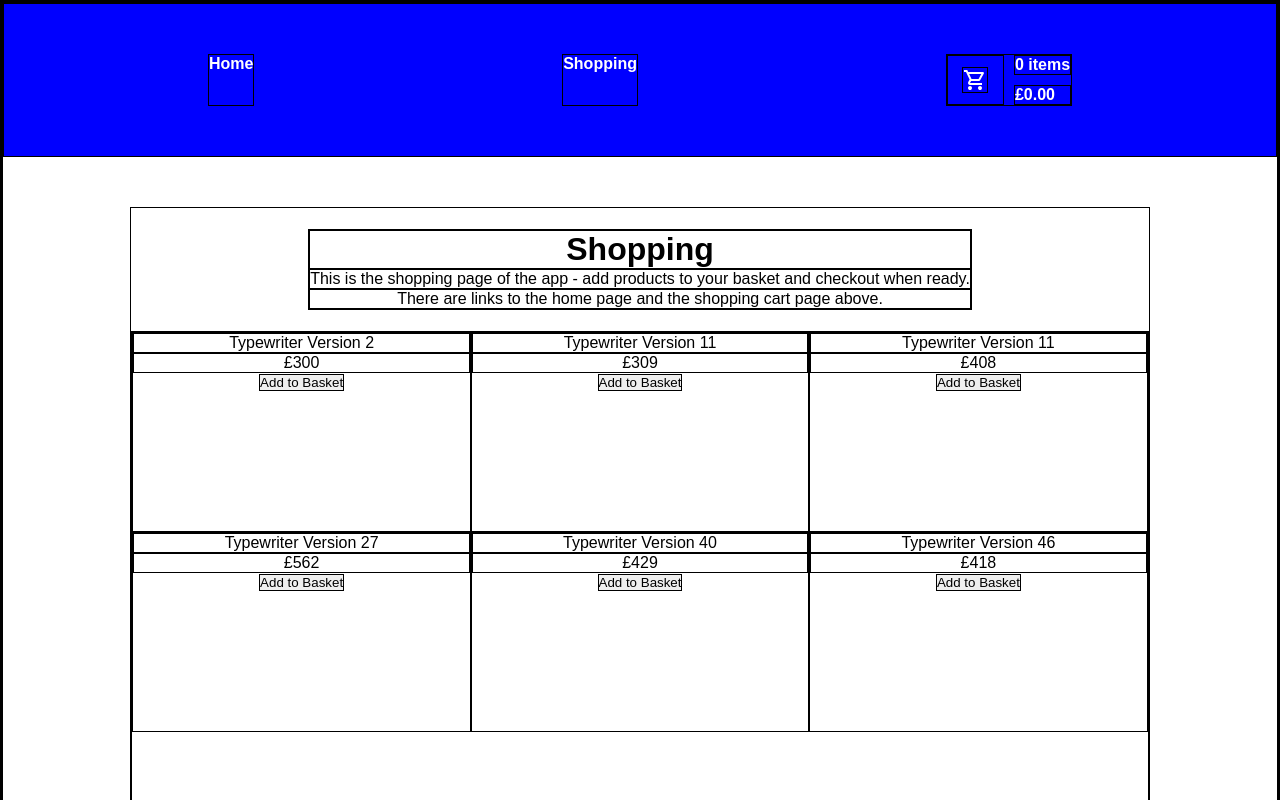
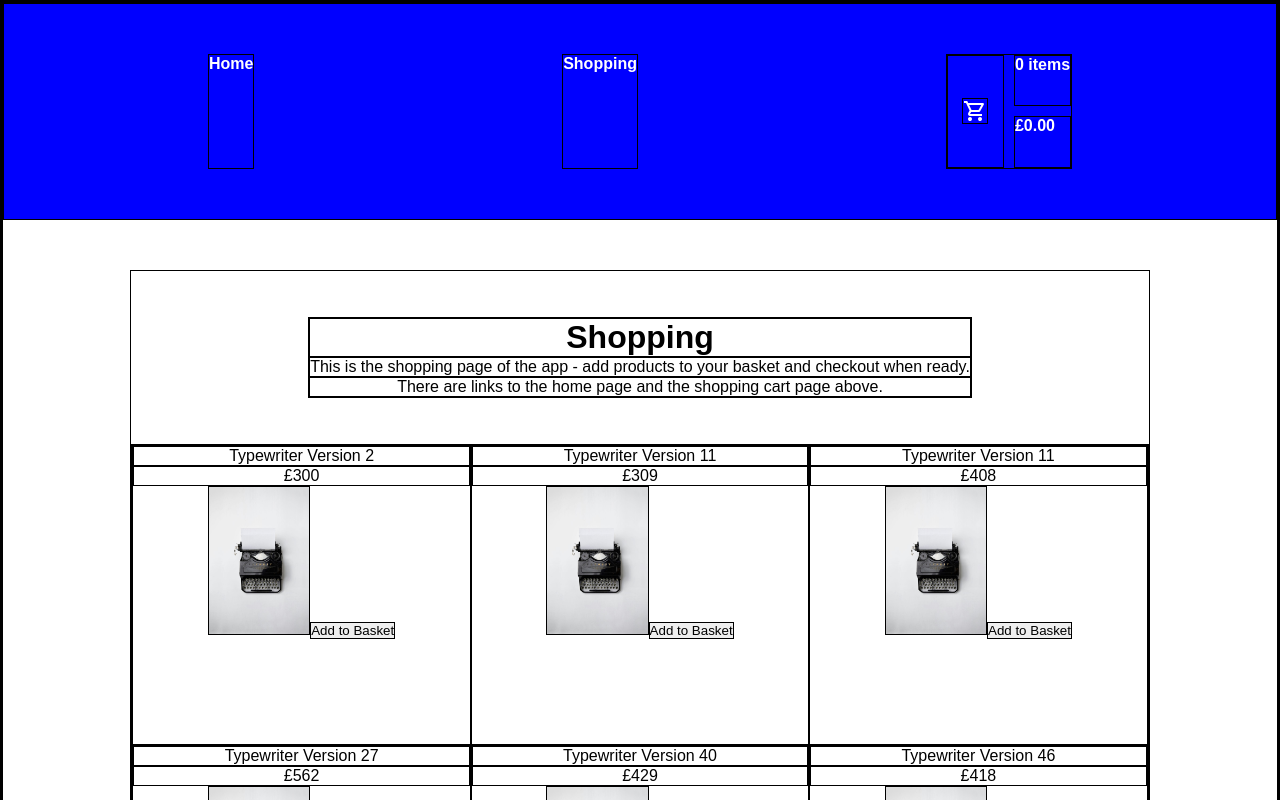
Before and after one commit to Scanceptic/shopping-cart, a React (Vite) app: page /shopping in a window 1280 px wide. Shown: the top 800 px of the page. Built offline with nearby package versions, Linux system fonts and the light colour scheme; no server answers.

Commit message:
complete fakestoreAPI fetching and displaying of results

```diff
--- a/src/App.css
+++ b/src/App.css
@@ -78,7 +78,8 @@ nav {
 #shopping-browser {
   display: grid;
   grid-template-columns: 1fr 1fr 1fr;
-  grid-template-rows: repeat(auto-fill, 200px);
+  grid-template-rows: repeat(auto-fill, 300px);
+
 }
 
 .card {
@@ -92,6 +93,10 @@ nav {
   width: max(100px, 50%);
 }
 
+.shop-item {
+  max-width: 27vw;
+}
+
 #footer {
   display: flex;
   justify-content: space-around;
--- a/src/Basket.jsx
+++ b/src/Basket.jsx
@@ -12,7 +12,7 @@ const Basket = ({ basketItems = [] }) => {
             <img src={basket} alt="Shop"></img>
         </a>
         <p className="bold">{numberOfItems || 0} items</p>
-        <p className="bold">£{basketCost.toFixed(2)}</p>
+        <p className="bold">£{parseInt(basketCost).toFixed(2)}</p>
       </div>
     </>
   )
--- a/src/ShopItem.jsx
+++ b/src/ShopItem.jsx
@@ -1,13 +1,15 @@
 import PropTypes from 'prop-types';
+import typewriter from "./assets/typewriter.jpg";
 
-const ShopItem = ({ addItemToBasket, name, cost }) => {
+const ShopItem = ({ addItemToBasket, name, cost, image=typewriter }) => {
 
     const item = { name, cost};
 
     return (
-        <div className='shopItem'>
+        <div className='shop-item'>
             <p>{item.name}</p>
-            <p>{item.cost}</p>
+            <p>{"£"+item.cost}</p>
+            <img src={image} height={"50%"}></img>
             <button onClick = {() => addItemToBasket(item)}>Add to Basket</button>
         </div>
     )
@@ -17,6 +19,7 @@ ShopItem.propTypes = {
     addItemToBasket: PropTypes.func,
     name: PropTypes.string,
     cost: PropTypes.number,
+    image: PropTypes.string,
 };
 
 export default ShopItem;
--- a/src/Shopping.jsx
+++ b/src/Shopping.jsx
@@ -36,7 +36,7 @@ const Shopping = () => {
         })
         .then((response) => response.map((item) => {
           console.log(item);
-          fetchedItems.push({name: item["title"], cost: item["price"],});
+          fetchedItems.push({name: item["title"], cost: item["price"], image: item["image"],});
         }),
         setItems(fetchedItems),
         )
@@ -57,14 +57,17 @@ const Shopping = () => {
     console.log(shopItems);
     for (let i=0; i<shopItems.items.length; i++) {
       // TODO - FIX PROPS ASSIGNMENT TO SHOPITEMS
-      localItems.push(<ShopItem addItemToBasket={addItemToBasket} name={shopItems.items[i].title} cost={shopItems.items[i].price}/>);
+      localItems.push(<ShopItem addItemToBasket={addItemToBasket} name={shopItems.items[i].name} cost={shopItems.items[i].cost} image={shopItems.items[i].image}/>);
     }
     console.log("Local Items:");
     console.log(localItems);
     // make a list of items for if no fake store data is available
-    if (localItems.length === 0) {
+    console.log("Local Items length:");
+    console.log(localItems.length);
+    if (localItems.length === 0 && !shopItems.loading) {
+      console.log("No items, creating defaults");
       for (let i=0; i<6; i++) {
-        localItems.push(<ShopItem addItemToBasket={addItemToBasket} name={"Typewriter Version " + Math.floor(2 + i * Math.random() * 12)} cost={"£" + Math.floor(300+i*100*Math.random())}/>)
+        localItems.push(<ShopItem addItemToBasket={addItemToBasket} name={"Typewriter Version " + Math.floor(2 + i * Math.random() * 12)} cost={Math.floor(300+i*100*Math.random())}/>)
       }
     }
   }
```
